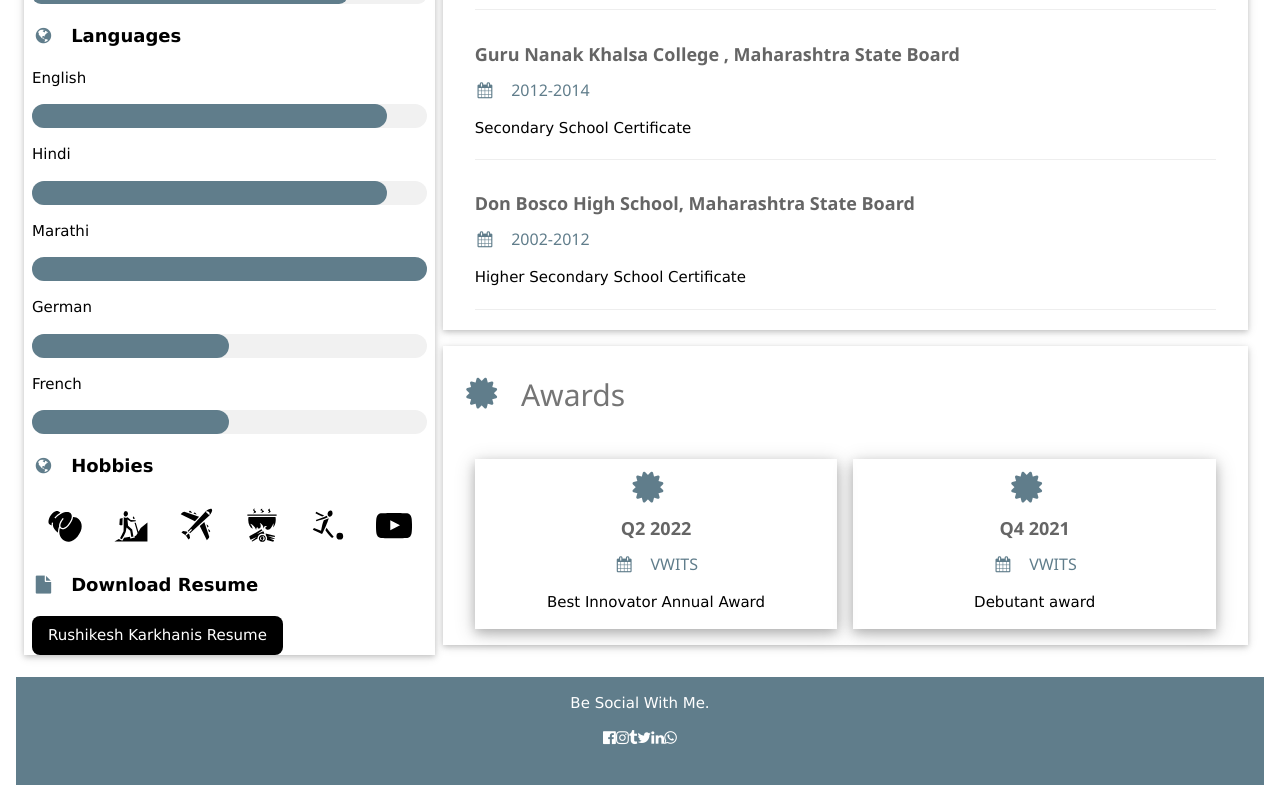
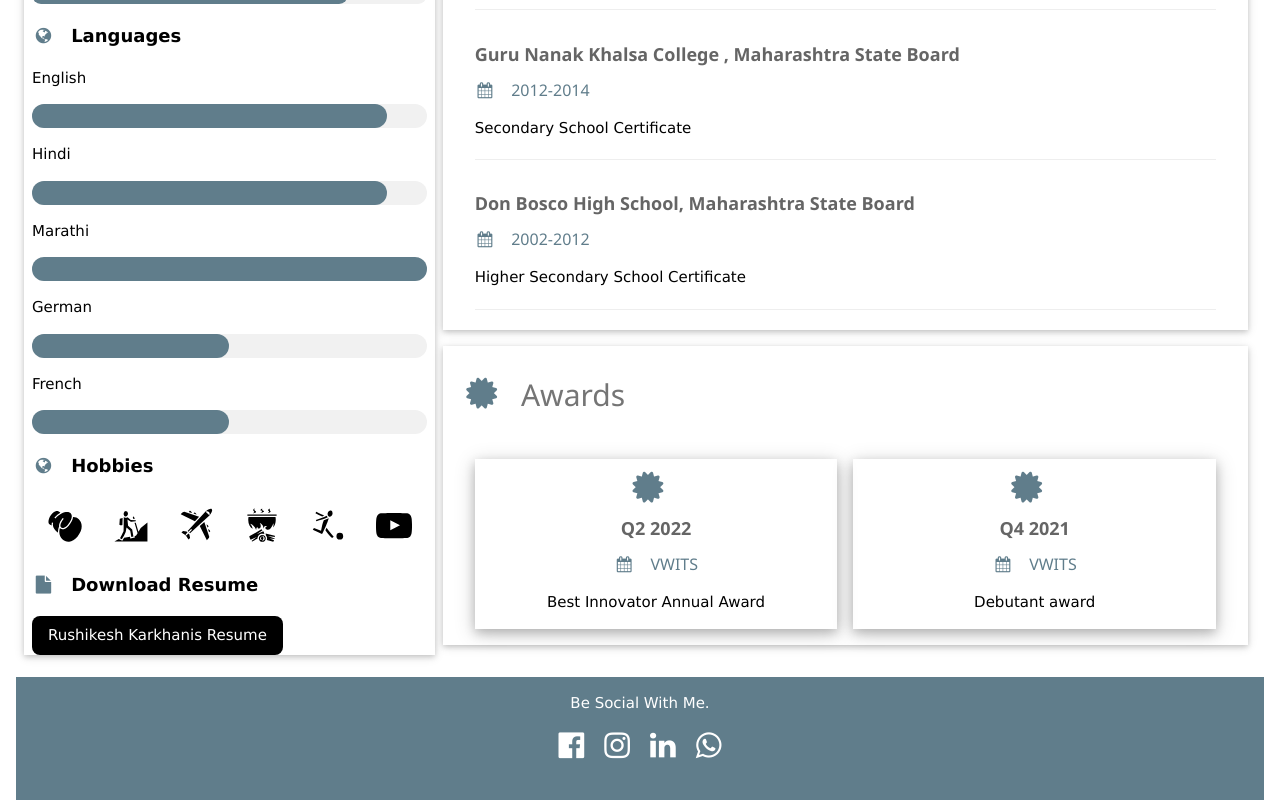
Before and after one commit to rushikeshkarkhanis/resume, a React (Create React App) app: page / in a window 1280 px wide. Shown: the part 1775-2575 px from the top of the page. Built offline with nearby package versions, Linux system fonts and the light colour scheme.

Commit message:
Resume like

```diff
--- a/src/component/footer/Footer.js
+++ b/src/component/footer/Footer.js
@@ -1,10 +1,11 @@
 import React from "react";
 import Getsocial from "../getsocial/Getsocial";
+import footercss from "../footer/footer.css"
 
 const Footer = () => {
   return (
     <>
-      <footer className="w3-container w3-blue-grey w3-center w3-margin-top" style={{ paddingBottom: "40px" }}>
+      <footer className="w3-container w3-blue-grey w3-center w3-margin-top footer-section" style={{ paddingBottom: "40px" }}>
         <Getsocial />
       </footer>
     </>
--- /dev/null
+++ b/src/component/footer/footer.css
@@ -0,0 +1,2 @@
+  .footer-section a {
+    font-size: 2rem;     margin:  0px  10px  }
--- a/src/component/getsocial/Getsocial.js
+++ b/src/component/getsocial/Getsocial.js
@@ -4,23 +4,16 @@ const Getsocial = () => {
   return (
     <>
       <p>Be Social With Me.</p>
-      <a href="https://www.facebook.com/ashutosh.kolambkar" target="_blank">
+      <a href="https://www.facebook.com/rushi.karkhanis" target="_blank">
         <i className="footer-icons fa fa-facebook-official w3-hover-opacity"></i>
       </a>
-      <a href="https://www.instagram.com/k_o_l_i_g_r_a_p_h_y/" target="_blank">
+      <a href="https://www.instagram.com/karkhanisrushi/" target="_blank">
         <i className="footer-icons fa fa-instagram w3-hover-opacity"></i>
       </a>
-
-      <a href="https://kolambkar11.tumblr.com" target="_blank">
-        <i className="footer-icons fa fa-tumblr w3-hover-opacity"></i>
-      </a>
-      <a href="https://twitter.com/10Ashutosh10" target="_blank">
-        <i className="footer-icons fa fa-twitter w3-hover-opacity"></i>
-      </a>
-      <a href="https://www.linkedin.com/in/ashutosh-kolambkar-23257a102/" target="_blank">
+      <a href="https://www.linkedin.com/in/rushikeshkarkhnais/" target="_blank">
         <i className="footer-icons fa fa-linkedin w3-hover-opacity"></i>
       </a>
-      <a href="https://wa.me/918692805802" target="_blank">
+      <a href="https://wa.me/919821792357" target="_blank">
         <i className="footer-icons fa fa-whatsapp w3-hover-opacity"></i>
       </a>
     </>
```
